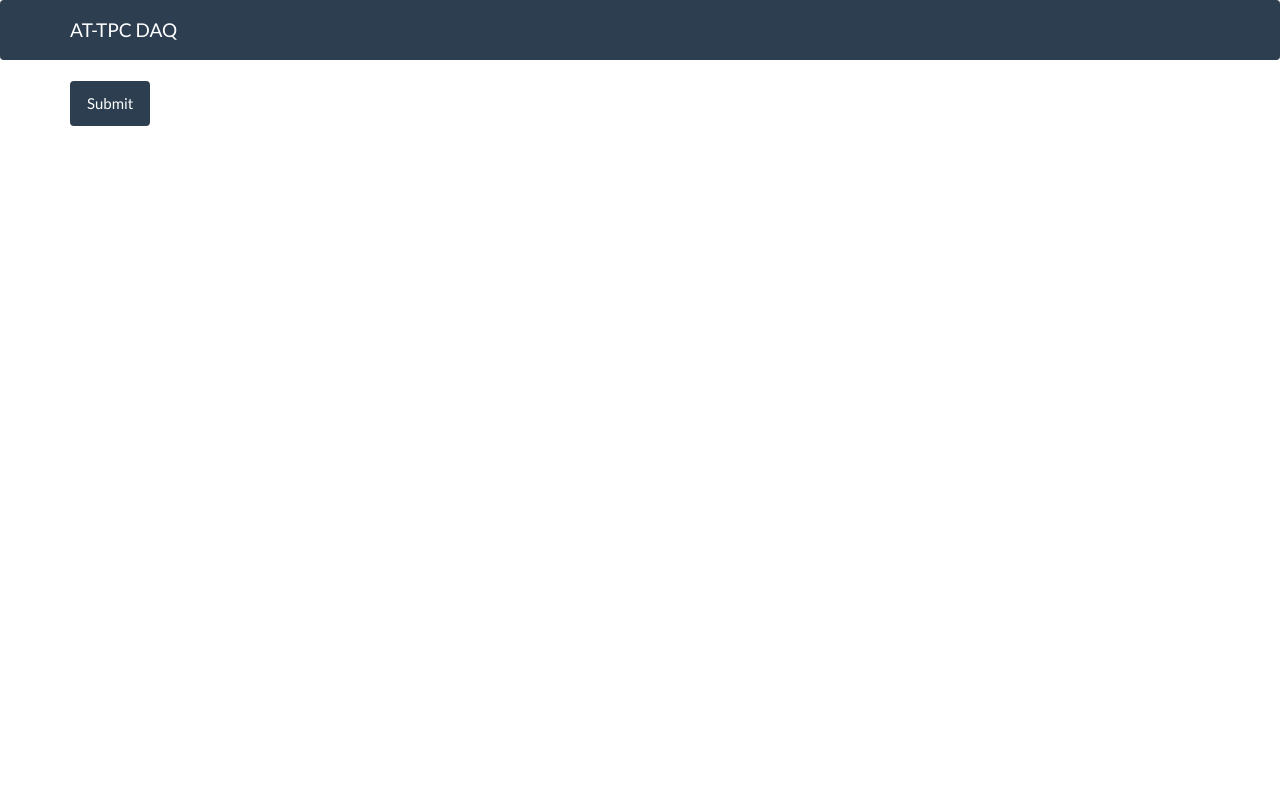
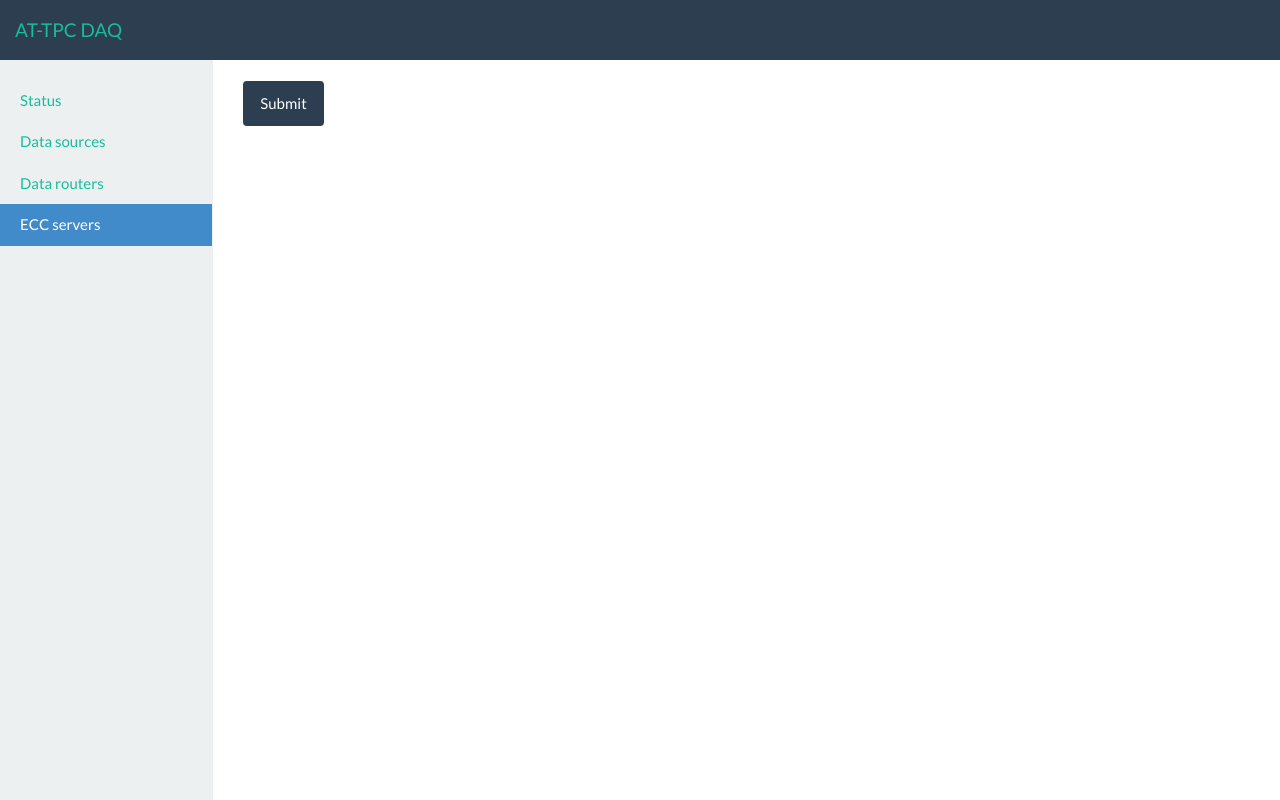
Before and after one commit to ATTPC/attpc-daq, a Django app: page /daq/ecc/add/ in a window 1280 px wide; the page is wider, and only the part inside the window is pictured. Run offline with Django 3.2, Linux system fonts and the light colour scheme; parts of the project's set-up code (start-up, migrations or seed data) failed here and were passed over; some libraries are stand-ins or nearby versions.

Commit message:
Separated views of different models.

```diff
--- a/attpcdaq/daq/urls.py
+++ b/attpcdaq/daq/urls.py
@@ -3,18 +3,21 @@ from django.conf.urls import include, url
 from . import views
 
 urlpatterns = [
-    url(r'^$', views.status, name='daq/status'),
+    url(r'^status/$', views.status, name='daq/status'),
 
+    url(r'^sources/$', views.ListDataSourcesView.as_view(), name='daq/data_source_list'),
     url(r'^sources/add/$', views.AddDataSourceView.as_view(), name='daq/add_source'),
     url(r'^sources/edit/(?P<pk>\d+)$', views.UpdateDataSourceView.as_view(), name='daq/update_source'),
     url(r'^sources/remove/(?P<pk>\d+)$', views.RemoveDataSourceView.as_view(), name='daq/remove_source'),
 
+    url(r'^ecc/$', views.ListECCServersView.as_view(), name='daq/ecc_server_list'),
     url(r'^ecc/add/$', views.AddECCServerView.as_view(), name='daq/add_ecc_server'),
     url(r'^ecc/edit/(?P<pk>\d+)$', views.UpdateECCServerView.as_view(), name='daq/update_ecc_server'),
     url(r'^ecc/remove/(?P<pk>\d+)$', views.RemoveECCServerView.as_view(), name='daq/remove_ecc_server'),
     url(r'^ecc/get_state/(\d+)$', views.ecc_get_state, name='daq/ecc_get_state'),
     url(r'^ecc/get_configs/(\d+)$', views.ecc_get_configs, name='daq/ecc_get_configs'),
 
+    url(r'^data_router/$', views.ListDataRoutersView.as_view(), name='daq/data_router_list'),
     url(r'^data_router/add/$', views.AddDataRouterView.as_view(), name='daq/add_data_router'),
     url(r'^data_router/edit/(?P<pk>\d+)$', views.UpdateDataRouterView.as_view(), name='daq/update_data_router'),
     url(r'^data_router/remove/(?P<pk>\d+)$', views.RemoveDataRouterView.as_view(), name='daq/remove_data_router'),
--- a/attpcdaq/daq/views.py
+++ b/attpcdaq/daq/views.py
@@ -2,6 +2,7 @@ from django.shortcuts import render, redirect, get_object_or_404
 from django.http import HttpResponse, HttpResponseBadRequest
 from django.contrib.staticfiles.templatetags.staticfiles import static
 from django.views.generic.edit import CreateView, DeleteView, UpdateView
+from django.views.generic.list import ListView
 from django.core.urlresolvers import reverse_lazy
 from django.core.serializers import serialize
 from django.db.models import Min
@@ -91,6 +92,11 @@ class AddDataSourceView(CreateView):
     success_url = reverse_lazy('daq/status')
 
 
+class ListDataSourcesView(ListView):
+    model = DataSource
+    template_name = 'daq/data_source_list.html'
+
+
 class UpdateDataSourceView(UpdateView):
     model = DataSource
     form_class = DataSourceForm
@@ -109,6 +115,11 @@ class AddECCServerView(CreateView):
     form_class = ECCServerForm
     template_name = 'daq/add_or_edit_item.html'
     success_url = reverse_lazy('daq/status')
+
+
+class ListECCServersView(ListView):
+    model = ECCServer
+    template_name = 'daq/ecc_server_list.html'
 
 
 class UpdateECCServerView(UpdateView):
@@ -131,6 +142,11 @@ class AddDataRouterView(CreateView):
     success_url = reverse_lazy('daq/status')
 
 
+class ListDataRoutersView(ListView):
+    model = DataRouter
+    template_name = 'daq/data_router_list.html'
+
+
 class UpdateDataRouterView(UpdateView):
     model = DataRouter
     form_class = DataRouterForm
--- a/attpcdaq/settings.py
+++ b/attpcdaq/settings.py
@@ -39,6 +39,7 @@ INSTALLED_APPS = [
     'django.contrib.staticfiles',
     'crispy_forms',
     'attpcdaq.daq',
+    'attpcdaq.tags',
 ]
 
 MIDDLEWARE_CLASSES = [
--- a/attpcdaq/static/css/site.css
+++ b/attpcdaq/static/css/site.css
@@ -1,3 +1,37 @@
 #run-control-toolbar {
-    display: inline-block;
+  display: inline-block;
 }
+.navbar {
+  border-radius: 0;
+}
+.sidebar {
+  position: fixed;
+  top: 60px;
+  bottom: 0;
+  left: 0;
+  z-index: 1000;
+  display: block;
+  padding: 20px;
+  overflow-x: hidden;
+  overflow-y: auto;
+  /* Scrollable contents if viewport is shorter than content. */
+  background-color: #ecf0f1;
+  border-right: 1px solid #eee;
+}
+/* Sidebar navigation */
+.nav-sidebar {
+  margin-right: -21px;
+  /* 20px padding + 1px border */
+  margin-bottom: 20px;
+  margin-left: -20px;
+}
+.nav-sidebar li > a {
+  padding-right: 20px;
+  padding-left: 20px;
+}
+.nav-sidebar .active a,
+.nav-sidebar .active a:hover,
+.nav-sidebar .active a:active {
+  color: #fff;
+  background-color: #428bca;
+}
--- /dev/null
+++ b/attpcdaq/static/css/site.less
@@ -0,0 +1,41 @@
+#run-control-toolbar {
+    display: inline-block;
+}
+
+.navbar {
+  border-radius: 0;
+}
+
+.sidebar {
+    position: fixed;
+    top: 60px;
+    bottom: 0;
+    left: 0;
+    z-index: 1000;
+    display: block;
+    padding: 20px;
+    overflow-x: hidden;
+    overflow-y: auto; /* Scrollable contents if viewport is shorter than content. */
+    background-color: #ecf0f1;
+    border-right: 1px solid #eee;
+}
+
+/* Sidebar navigation */
+.nav-sidebar {
+  margin-right: -21px; /* 20px padding + 1px border */
+  margin-bottom: 20px;
+  margin-left: -20px;
+
+
+  li > a {
+      padding-right: 20px;
+      padding-left: 20px;
+  }
+
+  .active {
+      a, a:hover, a:active {
+        color: #fff;
+        background-color: #428bca;
+      }
+  }
+}
--- /dev/null
+++ b/attpcdaq/tags/templatetags/tags.py
@@ -0,0 +1,13 @@
+from django import template
+import re
+
+register = template.Library()
+
+
+@register.simple_tag
+def active(request, pattern):
+    # http://stackoverflow.com/a/477719/3820658
+    if re.search(pattern, request.path):
+        return 'active'
+    else:
+        return ''
--- a/attpcdaq/templates/base.html
+++ b/attpcdaq/templates/base.html
@@ -1,4 +1,5 @@
 {% load staticfiles %}
+{% load tags %}
 
 <!DOCTYPE html>
 <html lang="en">
@@ -12,7 +13,7 @@
 <body>
     {% block navbar %}
     <nav class="navbar navbar-default" role="navigation">
-        <div class="container">
+        <div class="container-fluid">
             <div class="navbar-header">
                 <button type="button" class="navbar-toggle collapsed" data-toggle="collapse" data-target="#bs-example-navbar-collapse-1">
                     <span class="sr-only">Toggle navigation</span>
@@ -22,6 +23,7 @@
                 </button>
                 <a class="navbar-brand" href="">AT-TPC DAQ</a>
             </div>
+
             <!-- Collect the nav links, forms, and other content for toggling -->
 {#            <div class="collapse navbar-collapse" id="bs-example-navbar-collapse-1">#}
 {#                <ul class="nav navbar-nav">#}
@@ -32,10 +34,26 @@
     </nav>
     {% endblock %}
 
-    {% block breadcrumbs %}
-    {% endblock %}
+    <div class="container-fluid">
+        <div class="row">
+            <div class="col-sm-3 col-md-2 sidebar">
+                {% block sidebar %}
+                <ul class="nav nav-sidebar">
+                    <li class="{% active request 'status' %}"><a href="{% url 'daq/status' %}">Status</a></li>
+                    <li class="{% active request 'sources' %}"><a href="{% url 'daq/data_source_list' %}">Data sources</a></li>
+                    <li class="{% active request 'data_router' %}"><a href="{% url 'daq/data_router_list' %}">Data routers</a></li>
+                    <li class="{% active request 'ecc' %}"><a href="{% url 'daq/ecc_server_list' %}">ECC servers</a></li>
+                </ul>
+                {% endblock %}
+            </div>
+            <div class="col-sm-9 col-sm-offset-3 col-md-10 col-md-offset-2">
+                 {% block breadcrumbs %}
+                 {% endblock %}
 
-    {% block body %}
-    {% endblock %}
+                {% block body %}
+                {% endblock %}
+            </div>
+        </div>
+    </div>
 </body>
 </html>
```
Also changed, not shown: attpcdaq/templates/daq/data_router_list.html (added, +46 -0 lines), attpcdaq/templates/daq/data_source_list.html (added, +46 -0 lines), attpcdaq/templates/daq/ecc_server_list.html (added, +44 -0 lines), attpcdaq/templates/daq/status.html (+44 -93 lines), attpcdaq/tags/__init__.py (added), attpcdaq/tags/templatetags/__init__.py (added).
